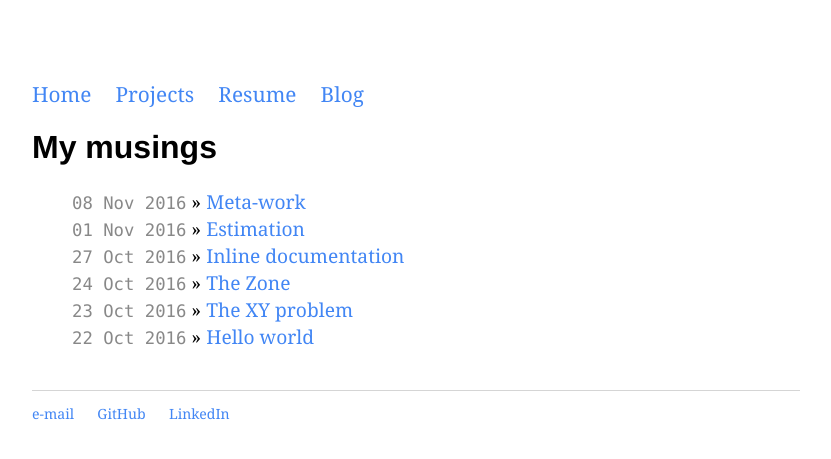
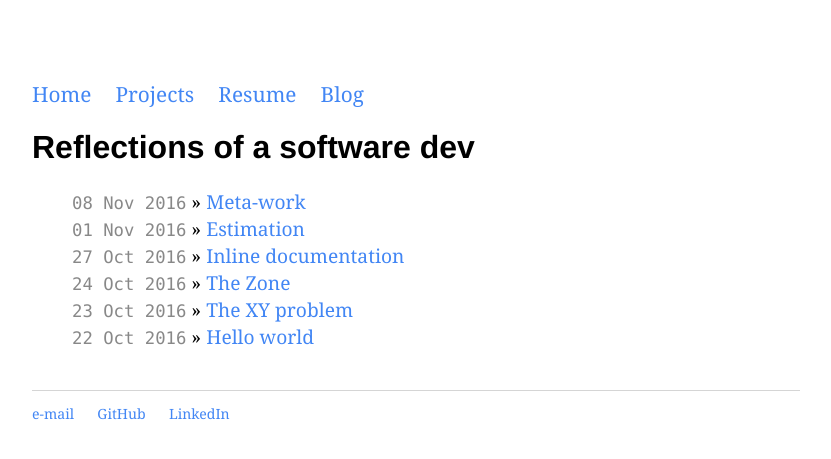
Before and after one commit to RaghavRamesh/RaghavRamesh.github.io, a Jekyll site: the page built from blog/index.html, in a window 1280 px wide. Shown: the top 459 px of the page, without its empty margins (224-1055 px from the left). Built offline with Jekyll 4.4.1, drawn with Linux system fonts in a browser that asks for light colours.

Commit message:
Renamed blog list title.

```diff
--- a/blog/index.html
+++ b/blog/index.html
@@ -1,6 +1,6 @@
 ---
 layout: default
-title: My musings
+title: Reflections of a software dev
 ---
 	<h1>{{ page.title }}</h1>
 	<ul class="posts">
```
